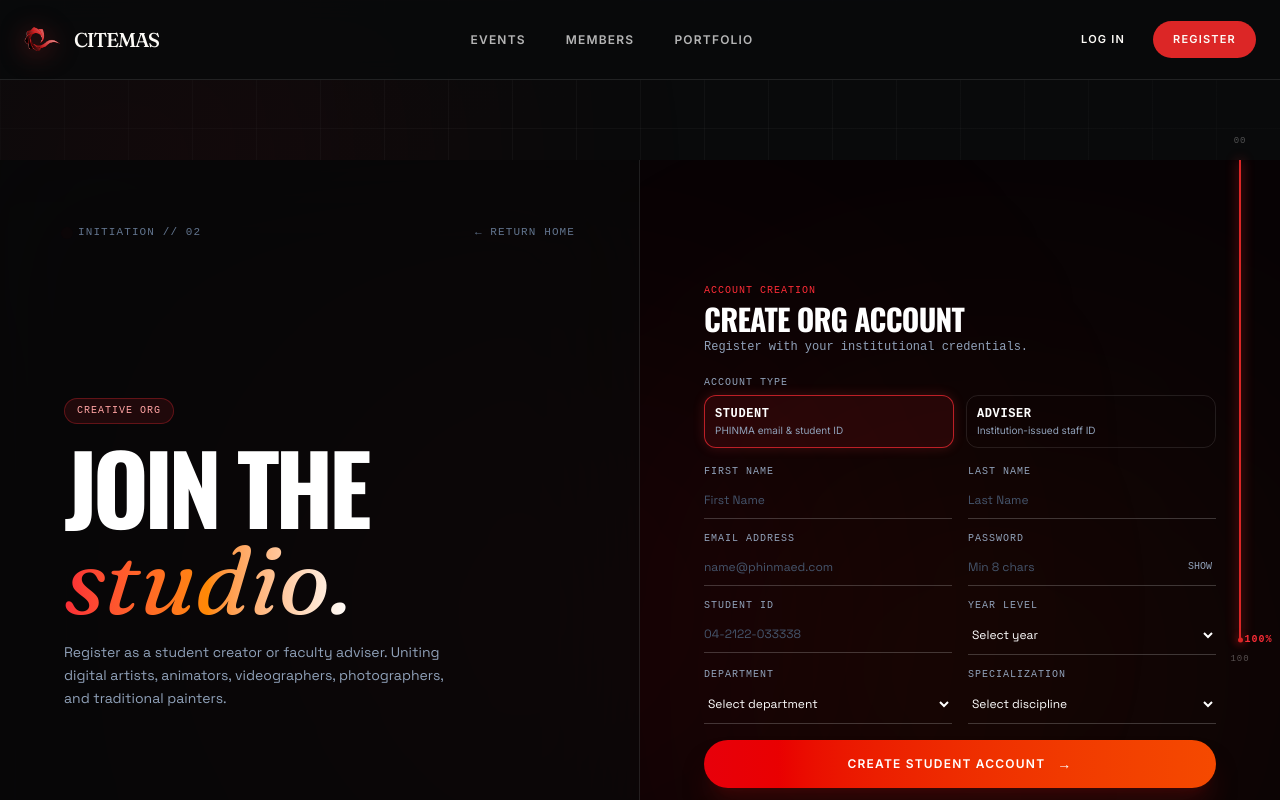
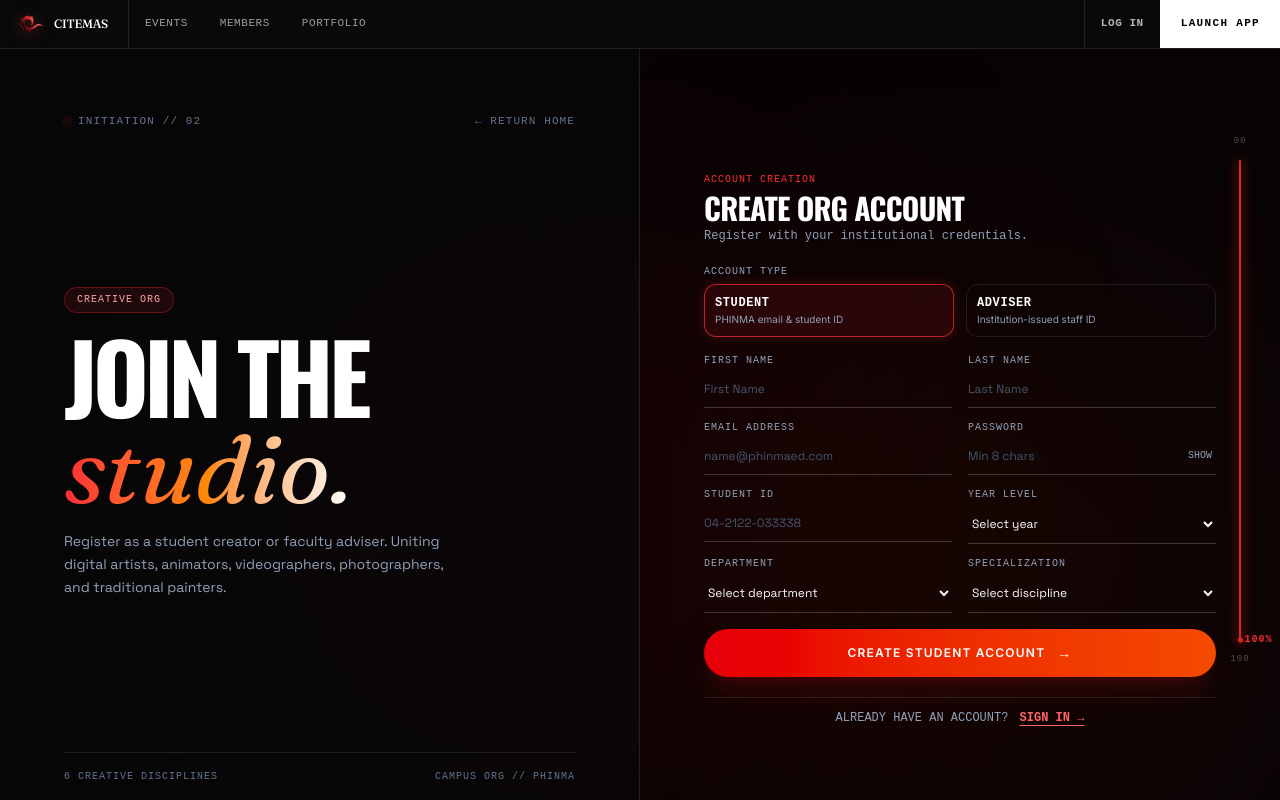
Before and after one commit to dropoflife13/citemas-portal, a Next.js app: page /register in a window 1280 px wide. Shown: the top 800 px of the page. Built offline with nearby package versions, Linux system fonts and the light colour scheme; a web font is replaced by a local one.

Commit message:
feat(navbar): replicate getartcraft.com 48px sticky editorial grid navbar and fix overflow sticky context

```diff
--- a/app/layout.tsx
+++ b/app/layout.tsx
@@ -32,20 +32,20 @@
     <html lang="en" suppressHydrationWarning>
       <body
         suppressHydrationWarning
-        className={`${geistSans.variable} ${geistMono.variable} antialiased min-h-screen flex flex-col bg-transparent text-ink relative overflow-x-hidden`}
+        className={`${geistSans.variable} ${geistMono.variable} antialiased min-h-screen flex flex-col bg-transparent text-ink relative overflow-x-clip`}
       >
         <AuthProvider>
           <ToastProvider>
             <Background />
 
-            {/* Header follows down the page wherever the user scrolls */}
+            {/* ArtCraft-style Sticky Header */}
             <Navbar />
 
             {/* Global Scroll Progress Spine */}
             <ScrollSpine />
 
-            {/* Main Content with pt-16 md:pt-20 offset so content starts below the fixed navbar */}
-            <main className="relative z-10 flex-1 flex flex-col pt-16 md:pt-20 pb-24">{children}</main>
+            {/* Main Content */}
+            <main className="relative z-10 flex-1 flex flex-col pb-24">{children}</main>
 
             <ConditionalFooter />
           </ToastProvider>
--- a/app/page.tsx
+++ b/app/page.tsx
@@ -162,7 +162,7 @@
   };
 
   return (
-    <div className="relative -mt-16 md:-mt-20 bg-[#070305] text-[#FDFBF7] overflow-x-hidden">
+    <div className="relative bg-[#070305] text-[#FDFBF7] overflow-x-clip">
       {/* ── CSS Animations for Starfield, Marquee & 3D Centerpiece ── */}
       <style jsx global>{`
         @keyframes driftStars {
@@ -290,7 +290,7 @@
           id="hero"
           onMouseMove={handleHeroMouseMove}
           onMouseLeave={handleHeroMouseLeave}
-          className="sticky top-0 min-h-screen h-screen w-full flex flex-col justify-between px-6 sm:px-12 md:px-16 lg:px-24 pt-20 sm:pt-24 md:pt-28 pb-16 overflow-hidden relative"
+          className="sticky top-0 min-h-screen h-screen w-full flex flex-col justify-between px-6 sm:px-12 md:px-16 lg:px-24 pt-6 pb-16 overflow-hidden relative"
           style={{
             transform: `scale(${1 - cardProgress[0] * 0.08})`,
             filter: `brightness(${1 - cardProgress[0] * 0.45})`,
@@ -510,7 +510,7 @@
         </section>
 
         {/* ── CARD 2: CRAFT & DISCIPLINES (EDITORIAL ROSTER) ── */}
-        <section id="specializations" className="sticky top-0 h-screen w-full flex items-center justify-center pt-16 md:pt-20 p-6 md:p-12 overflow-hidden">
+        <section id="specializations" className="sticky top-0 h-screen w-full flex items-center justify-center p-6 md:p-12 overflow-hidden">
           <div
             className="w-full max-w-7xl h-[86vh] rounded-3xl p-8 md:p-14 relative flex flex-col justify-between overflow-hidden transition-transform duration-75 border border-white/[0.08] backdrop-blur-2xl bg-[#090a0b]/95"
             style={{
@@ -571,7 +571,7 @@
         </section>
 
         {/* ── CARD 3: MOLTEN ENERGY & INSTRUMENTS ── */}
-        <section id="telemetry" className="sticky top-0 h-screen w-full flex items-center justify-center pt-16 md:pt-20 p-6 md:p-12 overflow-hidden">
+        <section id="telemetry" className="sticky top-0 h-screen w-full flex items-center justify-center p-6 md:p-12 overflow-hidden">
           <div
             className="w-full max-w-7xl h-[86vh] rounded-3xl p-8 md:p-14 relative flex flex-col justify-between overflow-hidden transition-transform duration-75 border border-white/[0.08] backdrop-blur-2xl bg-[#090a0b]/95"
             style={{
@@ -635,7 +635,7 @@
         </section>
 
         {/* ── CARD 4: EXECUTIVE LEADERSHIP & HUB (50/50 EDITORIAL SPLIT) ── */}
-        <section id="leadership" className="sticky top-0 h-screen w-full flex items-center justify-center pt-16 md:pt-20 p-6 md:p-12 overflow-hidden">
+        <section id="leadership" className="sticky top-0 h-screen w-full flex items-center justify-center p-6 md:p-12 overflow-hidden">
           <div className="w-full max-w-7xl h-[86vh] rounded-3xl p-8 md:p-14 relative flex flex-col justify-between overflow-hidden border border-white/[0.08] backdrop-blur-2xl bg-[#090a0b]">
             {/* Header Telemetry */}
             <div className="flex items-center justify-between text-[11px] font-mono tracking-widest text-slate-400 uppercase">
--- a/components/Navbar.jsx
+++ b/components/Navbar.jsx
@@ -77,143 +77,173 @@
       ];
 
   return (
-    <nav className="fixed top-0 left-0 w-full z-50 h-16 md:h-20 px-6 flex items-center justify-between border-b border-white/10 bg-[#090a0b]/85 backdrop-blur-md text-[12px] font-semibold uppercase tracking-widest transition-colors duration-200">
-      {/* Left — Logo Brand */}
+    <nav
+      id="site-nav"
+      className="sticky top-0 left-0 z-50 w-full border-b border-white/10 bg-[#090a0b]/95 backdrop-blur-sm"
+    >
+      <div className="flex h-12 items-stretch justify-between">
+        {/* Left — Brand Logo & Main Links */}
+        <div className="flex min-w-0 items-stretch">
           <Link
             href="/"
-        className="group flex shrink-0 items-center gap-3.5 transition-transform duration-150 active:scale-95"
+            className="flex items-center border-r border-white/10 px-4 hover:opacity-80 sm:px-5 transition-opacity"
           >
-        <div className="relative flex h-9 w-9 items-center justify-center transition-all duration-200 group-hover:scale-105">
+            <div className="relative flex h-6 w-6 items-center justify-center">
               <img
                 src="/logo.png"
-            alt="CITEMAS Logo"
-            className="h-full w-full object-contain filter drop-shadow-[0_4px_12px_rgba(217,41,41,0.5)]"
+                alt="CITEMAS"
+                className="h-full w-full object-contain filter drop-shadow-[0_2px_8px_rgba(220,38,38,0.5)]"
               />
             </div>
             <span
-          className="block text-xl font-black leading-none tracking-[-0.06em] transition-colors duration-200 group-hover:text-red-400"
-          style={{ color: CITEMAS_CREAM, fontFamily: 'Fraunces, Georgia, serif' }}
+              className="ml-2.5 hidden sm:inline text-xs font-black tracking-tight text-white"
+              style={{ fontFamily: 'Fraunces, Georgia, serif' }}
             >
               CITEMAS
             </span>
           </Link>
 
-      {/* Center — Primary navigation links (Screens ≥ 1024px) */}
-      <div className="hidden items-center justify-center gap-8 lg:flex xl:gap-10">
+          {/* Primary Navigation Links (Screens ≥ 1024px) */}
+          <div className="hidden min-w-0 items-stretch lg:flex">
+            <ul className="flex h-full items-stretch">
               {loading ? (
-          <div className="flex animate-pulse items-center gap-8">
-            <div className="h-3 w-16 rounded-full bg-white/10" />
-            <div className="h-3 w-16 rounded-full bg-white/10" />
-            <div className="h-3 w-16 rounded-full bg-white/10" />
-          </div>
+                <li className="flex items-center px-4 gap-3">
+                  <div className="h-3 w-12 rounded bg-white/10 animate-pulse" />
+                  <div className="h-3 w-12 rounded bg-white/10 animate-pulse" />
+                  <div className="h-3 w-12 rounded bg-white/10 animate-pulse" />
+                </li>
               ) : (
                 centerLinks.map((link) => {
                   const isActive = pathname === link.href;
                   return (
+                    <li key={link.href} className="flex items-stretch">
                       <Link
-                key={link.href}
                         href={link.href}
-                className={`relative py-1 transition-all duration-200 hover:scale-105 inline-block ${
+                        className="group flex h-full items-center px-2 font-mono text-[11px] uppercase tracking-wider whitespace-nowrap"
+                      >
+                        <span
+                          className={`flex items-center px-2 py-0.5 transition-colors ${
                             isActive
-                    ? 'text-red-500 font-bold after:absolute after:bottom-[-4px] after:left-0 after:right-0 after:h-[2px] after:bg-red-500 after:rounded-full'
-                    : 'text-white/70 hover:text-white'
+                              ? 'bg-white text-black font-bold'
+                              : 'text-white/60 group-hover:text-white group-hover:bg-white/10'
                           }`}
                         >
                           {link.label}
+                        </span>
                       </Link>
+                    </li>
                   );
                 })
               )}
+            </ul>
+          </div>
         </div>
 
-      {/* Right — Actions / Profile & Mobile Menu Toggle */}
-      <div className="flex items-center gap-3">
-        {/* Desktop actions (Screens ≥ 1024px) */}
-        <div className="hidden items-center justify-end gap-3 lg:flex">
+        {/* Right — Technical Actions & ArtCraft Block CTA */}
+        <div className="flex shrink-0 items-stretch">
+          <div className="hidden items-stretch md:flex">
             {loading ? (
-            <div className="h-8 w-24 animate-pulse rounded-full bg-white/10" />
+              <div className="flex items-center px-4">
+                <div className="h-4 w-20 rounded bg-white/10 animate-pulse" />
+              </div>
             ) : user ? (
               <>
-              {/* Admin link — only visible to super_admin */}
+                {/* Admin Link — super_admin only */}
                 {user.role === 'super_admin' && (
                   <Link
                     href="/admin"
-                  className="rounded-full border border-red-500/40 bg-red-500/10 px-3.5 py-1.5 text-[11px] font-black text-red-200 transition-all duration-150 hover:border-red-400 hover:bg-red-500/20 active:scale-95"
+                    className="flex h-full items-center px-3 font-mono text-[11px] font-bold uppercase tracking-wider text-red-400 border-l border-white/10 hover:bg-red-500/10 transition-colors"
                   >
                     Admin
                   </Link>
                 )}
 
-              {/* Admin notification bell — staff only */}
-              {isStaff && <AdminNotificationBell />}
+                {/* Staff Notification Bell */}
+                {isStaff && (
+                  <div className="flex w-12 items-center justify-center border-l border-white/10 text-white/70 hover:bg-white/5 transition-colors">
+                    <AdminNotificationBell />
+                  </div>
+                )}
 
                 {/* User Profile Badge */}
                 <Link
                   href="/profile"
-                className="flex items-center gap-2 rounded-full border border-white/10 bg-white/[0.04] px-4 py-2 text-[11px] font-semibold text-white transition-all duration-150 hover:border-white/20 hover:bg-white/[0.08] active:scale-95"
+                  className="flex h-full items-center gap-2 px-3.5 font-mono text-[11px] uppercase tracking-wider text-white/80 border-l border-white/10 hover:bg-white/5 hover:text-white transition-colors"
                 >
-                <span>👤</span>
-                <span>{user.firstName}</span>
+                  <span className="text-xs">👤</span>
+                  <span className="font-bold">{user.firstName}</span>
                   {user.role && (
-                  <span className="text-[10px] font-black uppercase opacity-70">
+                    <span className="text-[9px] text-white/40">
                       ({user.role === 'user' ? 'student' : user.role.replace('_', ' ')})
                     </span>
                   )}
                 </Link>
 
-              {/* Logout Button with Vercel-style Tooltip */}
-              <div className="group relative flex items-center">
+                {/* Logout Button with Tooltip */}
+                <div className="group relative flex items-stretch">
                   <button
                     onClick={handleLogout}
                     aria-label="Log Out"
-                  className="flex items-center justify-center rounded-full border border-white/10 p-2.5 text-red-400 transition-all duration-150 hover:border-red-500/50 hover:bg-red-600/20 hover:text-red-300 active:scale-95 cursor-pointer"
+                    className="flex w-12 h-full items-center justify-center border-l border-white/10 text-red-400 hover:bg-red-500/20 hover:text-red-300 transition-colors cursor-pointer"
                   >
-                  <LogOut className="h-4 w-4" />
+                    <LogOut className="h-3.5 w-3.5" />
                   </button>
-                <span className="absolute top-full right-0 mt-2 hidden group-hover:block bg-white text-black text-[10px] font-bold px-2 py-1 rounded shadow-lg whitespace-nowrap z-50">
-                  Log Out
+                  <span className="absolute top-full right-0 mt-1 hidden group-hover:block bg-white text-black text-[9px] font-mono font-bold px-1.5 py-0.5 shadow-lg whitespace-nowrap z-50">
+                    LOG OUT
                   </span>
                 </div>
+
+                {/* High-Contrast Full-Height CTA */}
+                <Link
+                  href="/dashboard"
+                  className="inline-flex items-center justify-center gap-2 font-mono font-bold uppercase tracking-[0.12em] text-[11px] h-full border-l border-white/10 bg-white text-black hover:bg-white/90 px-5 transition-opacity whitespace-nowrap"
+                >
+                  Studio Hub
+                </Link>
               </>
             ) : (
               <>
                 <Link
                   href="/login"
-                className="rounded-full px-4 py-2 text-[11px] font-semibold transition-colors duration-200 hover:text-white"
-                style={{ color: CITEMAS_CREAM }}
+                  className="flex h-full items-center px-4 font-mono text-[11px] font-bold uppercase tracking-wider text-white/70 border-l border-white/10 hover:bg-white/5 hover:text-white transition-colors"
                 >
                   Log In
                 </Link>
                 <Link
                   href="/register"
-                className="rounded-full px-5 py-2.5 text-[11px] font-bold transition-all duration-150 hover:brightness-110 active:scale-95"
-                style={{ background: CITEMAS_RED, color: CITEMAS_CREAM }}
+                  className="inline-flex items-center justify-center gap-2 font-mono font-bold uppercase tracking-[0.12em] text-[11px] h-full border-l border-white/10 bg-white text-black hover:bg-white/90 px-5 transition-opacity whitespace-nowrap"
                 >
-                Register
+                  Launch App
                 </Link>
               </>
             )}
           </div>
 
           {/* Mobile Hamburger Button (Screens < 1024px) */}
-        <div className="flex items-center lg:hidden">
+          <div className="flex items-stretch lg:hidden">
             <button
               onClick={() => setIsDrawerOpen(true)}
-            className="flex items-center justify-center rounded-xl p-2 text-white/80 transition-all duration-150 hover:bg-white/[0.08] hover:text-white active:scale-95"
-            aria-label="Open navigation menu"
+              className="flex w-12 items-center justify-center border-l border-white/10 text-white/70 hover:bg-white/10 hover:text-white transition-colors"
+              aria-label="Open main menu"
               aria-expanded={isDrawerOpen}
             >
               <svg
                 xmlns="http://www.w3.org/2000/svg"
+                width="20"
+                height="20"
+                viewBox="0 0 24 24"
                 fill="none"
-              viewBox="0 0 24 24"
+                stroke="currentColor"
                 strokeWidth="2"
-              stroke="currentColor"
-              className="h-6 w-6"
+                strokeLinecap="round"
+                strokeLinejoin="round"
               >
-              <path strokeLinecap="round" strokeLinejoin="round" d="M3.75 6.75h16.5M3.75 12h16.5m-16.5 5.25h16.5" />
+                <path d="M4 5h16" />
+                <path d="M4 12h16" />
+                <path d="M4 19h16" />
               </svg>
             </button>
+          </div>
         </div>
       </div>
 
```
Lines whose indentation alone changed are shown as unchanged.
